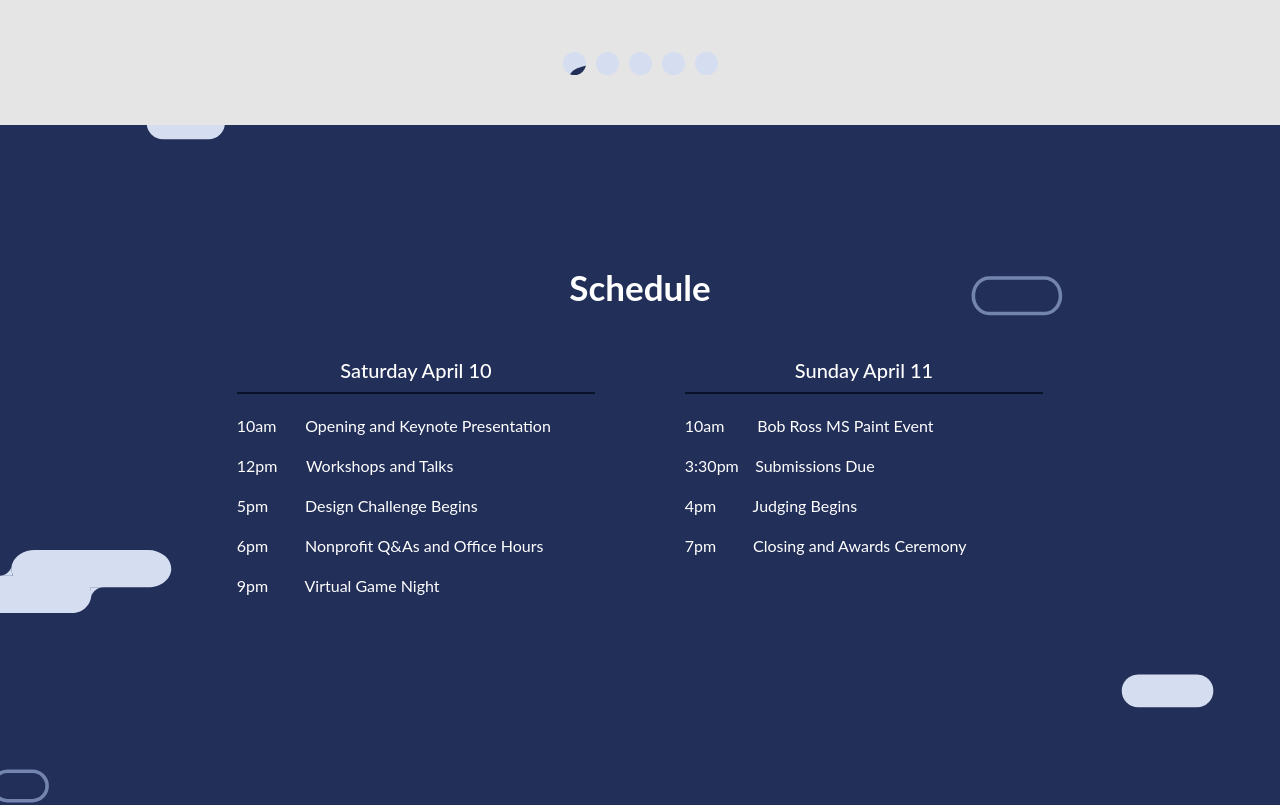
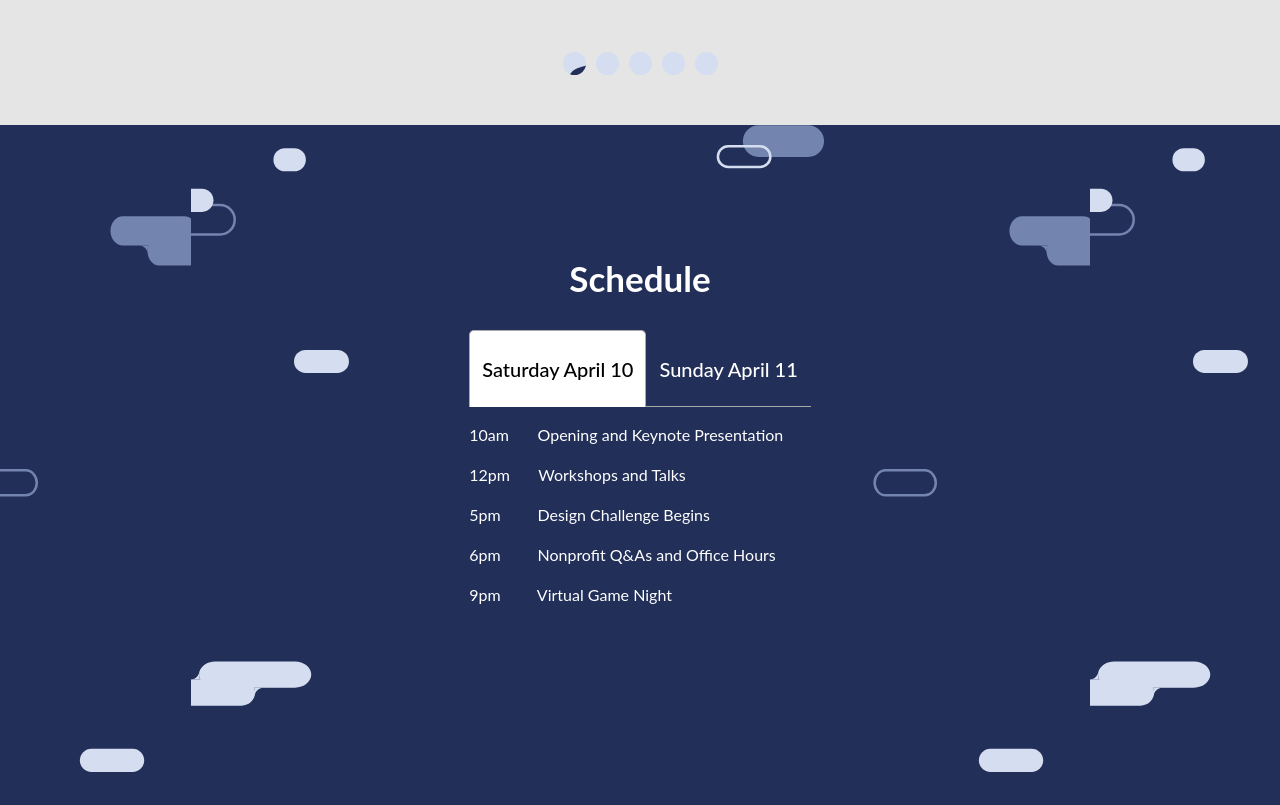
Before and after one commit to hack-duke/ideate-2022, a React (Create React App) app: page / in a window 1280 px wide. Shown: the part 4660-5465 px from the top of the page. Built offline with nearby package versions, Linux system fonts and the light colour scheme; a web font is replaced by a local one.

Commit message:
Schedule Page added – need to fix the fact that the background repeats weirdly.

```diff
--- a/src/sections/Schedule/Schedule.css
+++ b/src/sections/Schedule/Schedule.css
@@ -4,13 +4,13 @@
     position: relative;
 
     display: flex;
-    flex-direction: column;
+    flex-direction: row;
     justify-content: center;
     align-items: center;
 
     background-image: url("/src/graphics/assets/schedule/clouds.svg");
     background-position: bottom;
-    background-size: cover;
+    background-size: contain;
     background-color: #222F58;
 }
 
@@ -30,7 +30,7 @@
     margin-top: 100px;
 }
 
-.schedule-container .days {
+.schedule-container.days {
     width: 100%;
 
     display: flex;
@@ -39,6 +39,8 @@
 
     justify-content: space-around;
 }
+
+
 
 .schedule-container .day {
     width: 40%;
--- a/src/sections/Schedule/Schedule.js
+++ b/src/sections/Schedule/Schedule.js
@@ -1,32 +1,40 @@
 import React from "react";
+import { Tab, Tabs, TabList, TabPanel } from 'react-tabs';
 import './Schedule.css';
 
 import clouds from '../../graphics/schedule-top-right.svg';
-
+import 'react-tabs/style/react-tabs.css';
 
 function Schedule() {
     return (
+
         <div id="schedule">
             <div className={"schedule-container"}>
                 <h1 id="schedule-title">Schedule</h1>
-
-                <div className="days">
+                <Tabs>
+                    <TabList>
+                        <Tab><h3>Saturday April 10</h3></Tab>
+                        <Tab><h3>Sunday April 11</h3></Tab>
+                    </TabList>
+                    <TabPanel>
                         <div className="day">
-                        <h3>Saturday April 10</h3>
                             <p>10am       Opening and Keynote Presentation</p>
                             <p>12pm       Workshops and Talks</p>
                             <p>5pm         Design Challenge Begins</p>
                             <p>6pm         Nonprofit Q&As and Office Hours</p>
                             <p>9pm         Virtual Game Night</p>
                         </div>
+                    </TabPanel>
+                    <TabPanel>
                         <div className="day">
-                        <h3>Sunday April 11</h3>
+
                             <p>10am        Bob Ross MS Paint Event</p>
                             <p>3:30pm    Submissions Due</p>
                             <p>4pm         Judging Begins</p>
                             <p>7pm         Closing and Awards Ceremony</p>
                         </div>
-                </div>
+                    </TabPanel>
+                </Tabs>
             </div>
         </div>
     )
```
Lines whose indentation alone changed are shown as unchanged.
